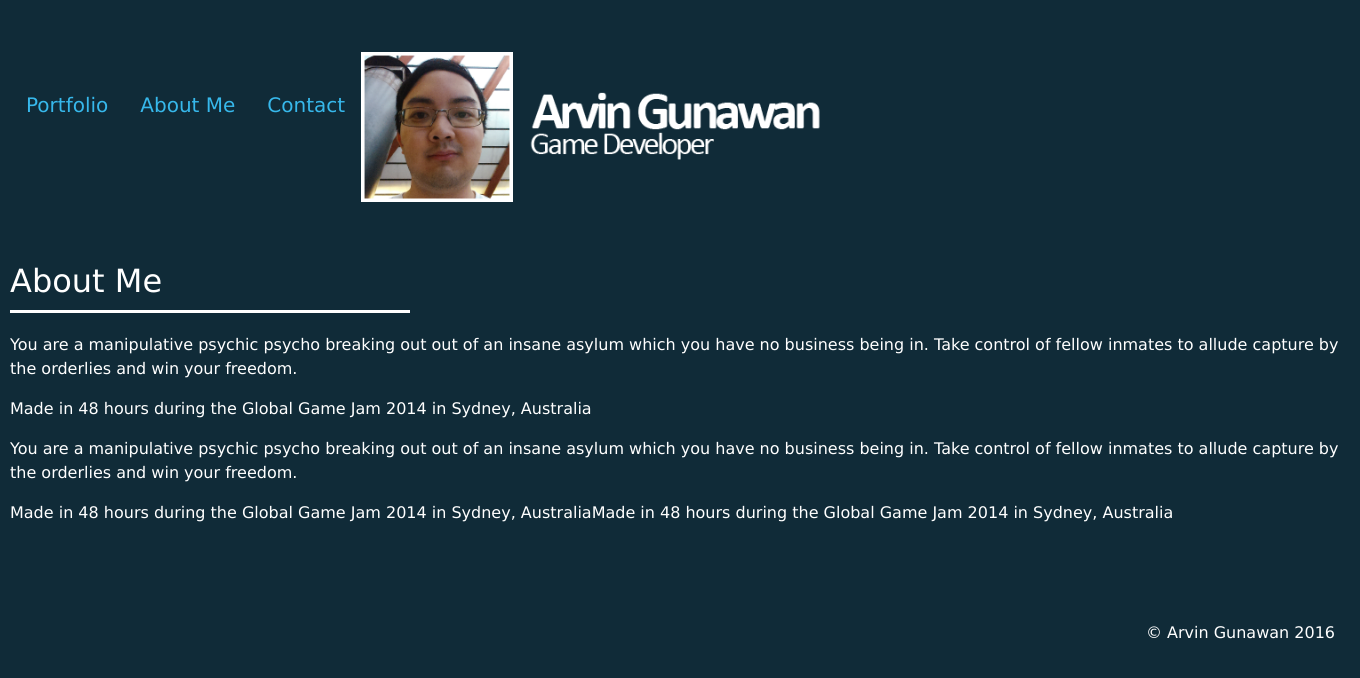
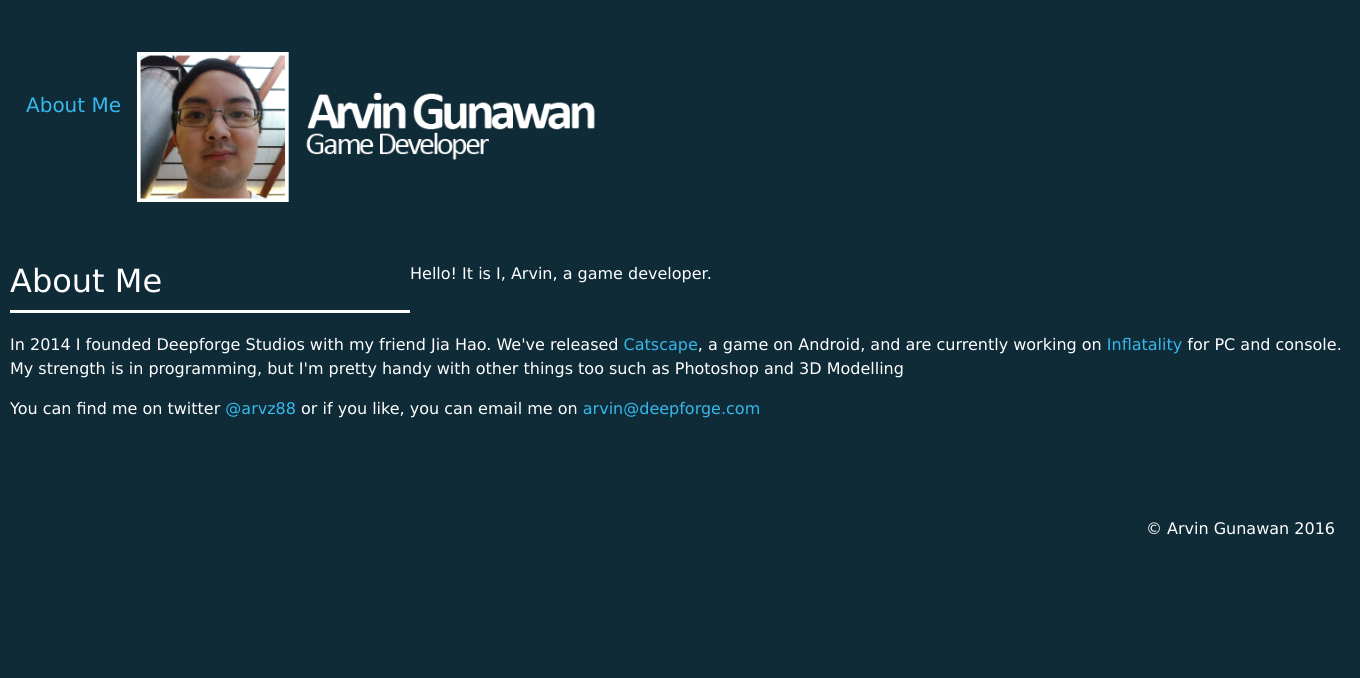
Before and after one commit to stellalie/arvins-website, a PHP site: template src/views/index.html.twig in a window 1360 px wide. Shown: the top 678 px of the page. Run offline with PHP 8.4, Linux system fonts and the light colour scheme; the template is opened without the code that fills it, so the values that code supplies are empty; some libraries are stand-ins or nearby versions.

Commit message:
Done about me

```diff
--- a/src/views/descriptions/psycopath.html.twig
+++ b/src/views/descriptions/psycopath.html.twig
@@ -10,6 +10,6 @@ Take control of fellow inmates to allude capture by the orderlies and win your f
     <strong>Link:</strong> <a href="http://globalgamejam.org/2014/games/psyco-path">Game Jam 2014 Page</a><br>
 </p>
 <p>
-    <a href="http://2013.globalgamejam.org/sites/default/files/2013/%3Cem%3EEdit%20Game%202013%3C/em%3E%20Heart%20of%20the%20Forest/download/heartoftheforest_submission.7z">
+    <a href="http://ggj.s3.amazonaws.com/games/2014/01/26/2058/Psycho-Path.zip.7z">
     <img src="assets/images/download.png"/></a>
 </p>
--- a/src/views/index.html.twig
+++ b/src/views/index.html.twig
@@ -48,11 +48,9 @@
 
     <div id="about-me" class="row about">
         <h2>About Me</h2>
-        <p>You are a manipulative psychic psycho breaking out out of an insane asylum which you have no business being in. Take control of fellow inmates to allude capture by the orderlies and win your freedom.</p>
-        <p>Made in 48 hours during the Global Game Jam 2014 in Sydney, Australia</p>
-        <p>You are a manipulative psychic psycho breaking out out of an insane asylum which you have no business being in. Take control of fellow inmates to allude capture by the orderlies and win your freedom.</p>
-        <p>Made in 48 hours during the Global Game Jam 2014 in Sydney, Australia</p>
-        <p>Made in 48 hours during the Global Game Jam 2014 in Sydney, Australia</p>
+        <p>Hello! It is I, Arvin, a game developer.</p>
+        <p> In 2014 I founded Deepforge Studios with my friend Jia Hao. We've released <a href="https://play.google.com/store/apps/details?id=com.deepforge.catscape">Catscape</a>, a game on Android, and are currently working on <a href="http://www.inflatality.com">Inflatality</a> for PC and console. My strength is in programming, but I'm pretty handy with other things too such as Photoshop and 3D Modelling </p>
+        <p>You can find me on twitter <a href="https://twitter.com/arvz88">@arvz88</a > or if you like, you can email me on <a href="mailto:arvin@deepforge.com">arvin@deepforge.com</a></p>
     </div>
 
 {% endblock %}
--- a/src/views/layout.html.twig
+++ b/src/views/layout.html.twig
@@ -22,13 +22,7 @@
         <nav>
             <ul class="nav nav-pills float-xs-right">
                 <li class="nav-item">
-                    <a class="nav-link" href="#">Portfolio <span class="sr-only">(current)</span></a>
-                </li>
-                <li class="nav-item">
                     <a class="nav-link" href="#about-me">About Me</a>
-                </li>
-                <li class="nav-item">
-                    <a class="nav-link" href="#">Contact</a>
                 </li>
             </ul>
         </nav>
```
